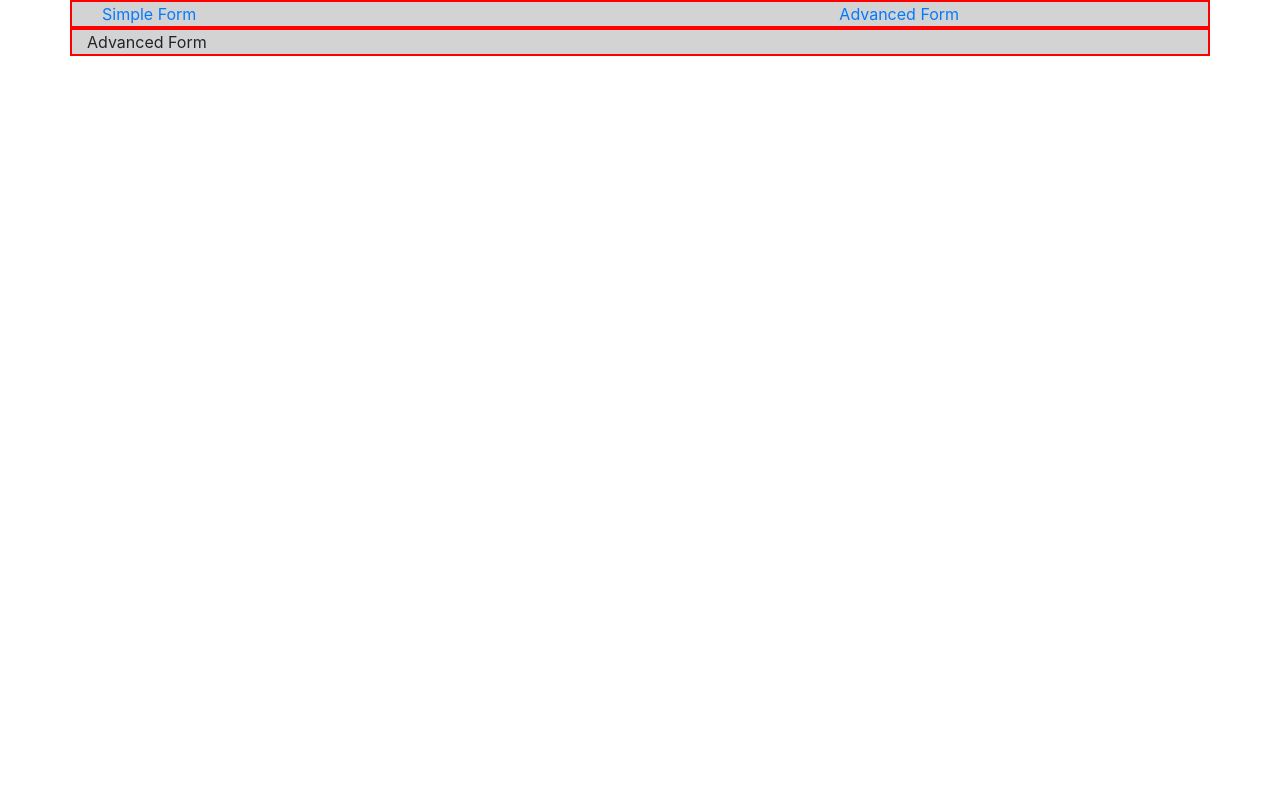
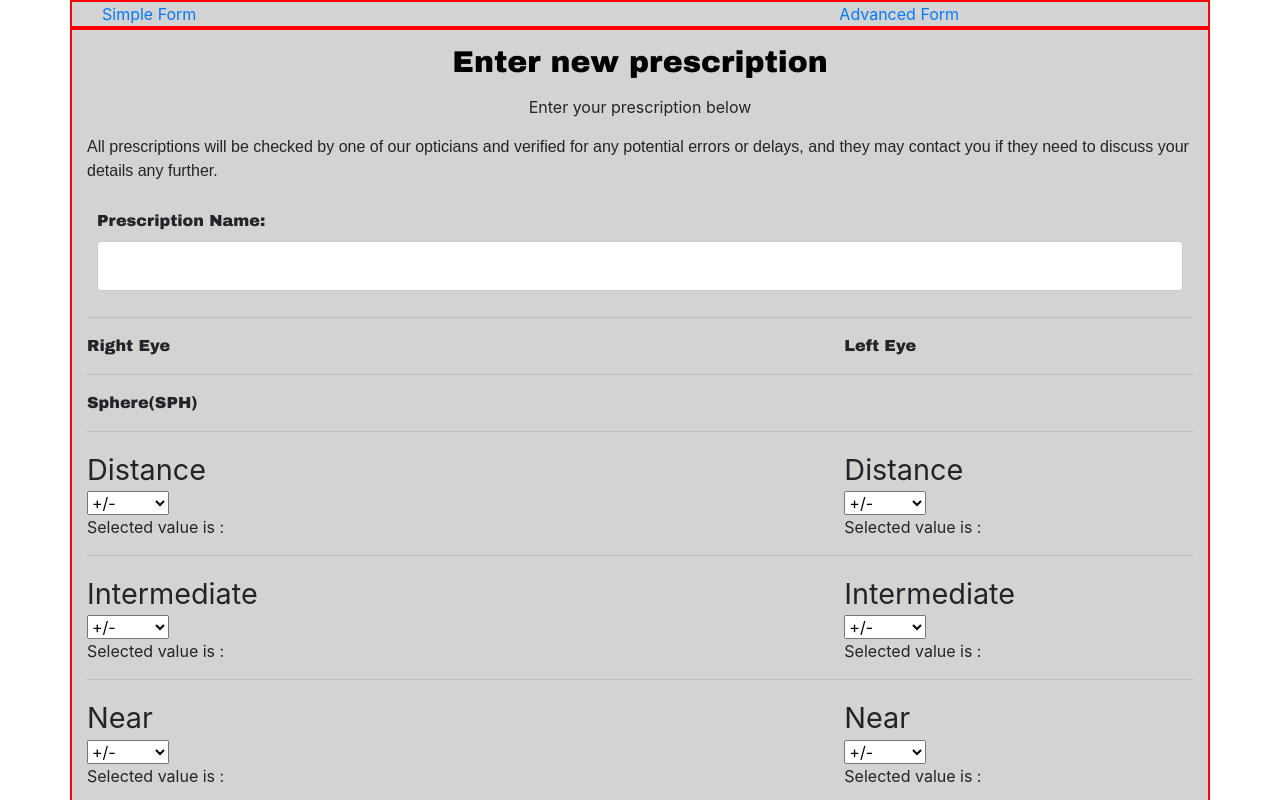
Before and after one commit to neellodhiya05/ReactPrescriptionForm, a React (Create React App) app: page /advanced in a window 1280 px wide. Shown: the top 800 px of the page. Built offline with nearby package versions, Linux system fonts and the light colour scheme; the HTML template or start-up script is replaced by a standard one.

Commit message:
Sphere completed in advanced form

```diff
--- a/src/Menu.js
+++ b/src/Menu.js
@@ -5,6 +5,8 @@ class Menu extends React.Component{
     render(){
         return(
             <div>
+
+
                 <Container >
                     <Row>
                          <Col><NavLink exact activeClassName="active_class" to="/" >Simple Form</NavLink></Col>
--- a/src/component/Advanced.js
+++ b/src/component/Advanced.js
@@ -1,12 +1,26 @@
 import React from 'react'
 import { Container, Row, Col } from "react-bootstrap";
+import { Label } from './Label';
+import { PupilPre } from "./PupilPre";
+import { CheckBoxAndBtn } from "./CheckBoxAndBtn";
+import { DateOfPre } from "./DateOfPre";
+import { ExtraInfo } from "./ExtraInfo";
+import { LensAdvanced } from './LensAdvanced';
+
 
 class Advanced extends React.Component {
     render() {
         return (
             <Container fluid="md" className="container">
             <Row className="rows">
-              <Col className="columns">Advanced Form</Col>
+              <Col className="columns">
+                <Label />
+                <LensAdvanced />
+                <PupilPre />
+                <DateOfPre />
+                <ExtraInfo />
+                <CheckBoxAndBtn />
+              </Col>
             </Row>
           </Container>
         )
--- a/src/component/Header.js
+++ b/src/component/Header.js
@@ -2,6 +2,7 @@ import React, { Component } from "react";
 import { CheckBoxAndBtn } from "./CheckBoxAndBtn";
 import { DateOfPre } from "./DateOfPre";
 import { ExtraInfo } from "./ExtraInfo";
+import { Label } from "./Label";
 import { Lens } from "./Lens";
 import { PupilPre } from "./PupilPre";
 
@@ -9,31 +10,10 @@ import { PupilPre } from "./PupilPre";
 
 export class Header extends Component {
     render() {
-        const mystyle = {
-            color: "black",
-            padding: "10px",
-            fontFamily: "Arial Black",
-            textAlign: "center",
-            fontSize: "30px"
-        }
-        const inputStyle = {
-            fontFamily: "Arial Black",
-            padding: "10px",
-        }
+
         return (
             <div>
-                <div className="heading" style={mystyle}>Enter new prescription</div>
-                <p style={{ textAlign: "center" }}>Enter your prescription below</p>
-                <p style={{ fontFamily: "Arial" }}>
-                    All prescriptions will be checked by one of our opticians and verified for any potential errors or delays,
-                    and they may contact you if they need to discuss your details any further.
-                </p>
-                <form style={inputStyle}>
-                    <label> Prescription Name:</label>
-                    <input type="text" name="name" required ></input>
-                </form>
-                <hr></hr>
-
+               <Label />
                 {/* EyeComponent*/}
                 <Lens />
                 <PupilPre />
--- /dev/null
+++ b/src/component/Label.js
@@ -0,0 +1,32 @@
+import React,{Component} from "react";
+
+export class Label extends Component{
+    render(){
+        const mystyle = {
+            color: "black",
+            padding: "10px",
+            fontFamily: "Arial Black",
+            textAlign: "center",
+            fontSize: "30px"
+        }
+        const inputStyle = {
+            fontFamily: "Arial Black",
+            padding: "10px",
+        }
+        return(
+            <div>
+                 <div className="heading" style={mystyle}>Enter new prescription</div>
+                <p style={{ textAlign: "center" }}>Enter your prescription below</p>
+                <p style={{ fontFamily: "Arial" }}>
+                    All prescriptions will be checked by one of our opticians and verified for any potential errors or delays,
+                    and they may contact you if they need to discuss your details any further.
+                </p>
+                <form style={inputStyle}>
+                    <label> Prescription Name:</label>
+                    <input type="text" name="name" required ></input>
+                </form>
+                <hr></hr>
+            </div>
+        )
+    }
+}
--- /dev/null
+++ b/src/component/LensAdvanced.js
@@ -0,0 +1,64 @@
+import React, { Component } from "react";
+import { Container, Row, Col } from "react-bootstrap";
+import { Select } from "./Select";
+
+
+export class LensAdvanced extends Component{
+    render(){
+        return(
+            <div>
+
+                <Row style={{ fontFamily: "Arial Black" }}>
+                    <Col>Right Eye</Col>
+                    <Col></Col>
+                    <Col>Left Eye</Col>
+                </Row>
+                <hr></hr>
+
+                <Row style={{ fontFamily: "Arial Black" }}>
+                     <Col >Sphere(SPH)</Col>
+                     <Col></Col>
+                     <Col ></Col>
+                </Row>
+                <hr></hr>
+
+                <Row style={{ fontSize: " calc(1em + 1vw)" }}>
+                    <Col >Distance</Col>
+                    <Col></Col>
+                    <Col>Distance</Col>
+                 </Row>
+                 <Row>
+                    <Col ><Select /> </Col>
+                    <Col></Col>
+                    <Col><Select /></Col>
+                </Row>
+                <hr></hr>
+
+                <Row style={{ fontSize: " calc(1em + 1vw)" }}>
+                    <Col >Intermediate</Col>
+                    <Col></Col>
+                    <Col>Intermediate</Col>
+                 </Row>
+                 <Row>
+                    <Col ><Select /> </Col>
+                    <Col></Col>
+                    <Col><Select /></Col>
+                </Row>
+                <hr></hr>
+
+                <Row style={{ fontSize: " calc(1em + 1vw)" }}>
+                    <Col >Near</Col>
+                    <Col></Col>
+                    <Col>Near</Col>
+                 </Row>
+                 <Row>
+                    <Col ><Select /> </Col>
+                    <Col></Col>
+                    <Col><Select /></Col>
+                </Row>
+                <hr></hr>
+
+            </div>
+        )
+    }
+}
```
